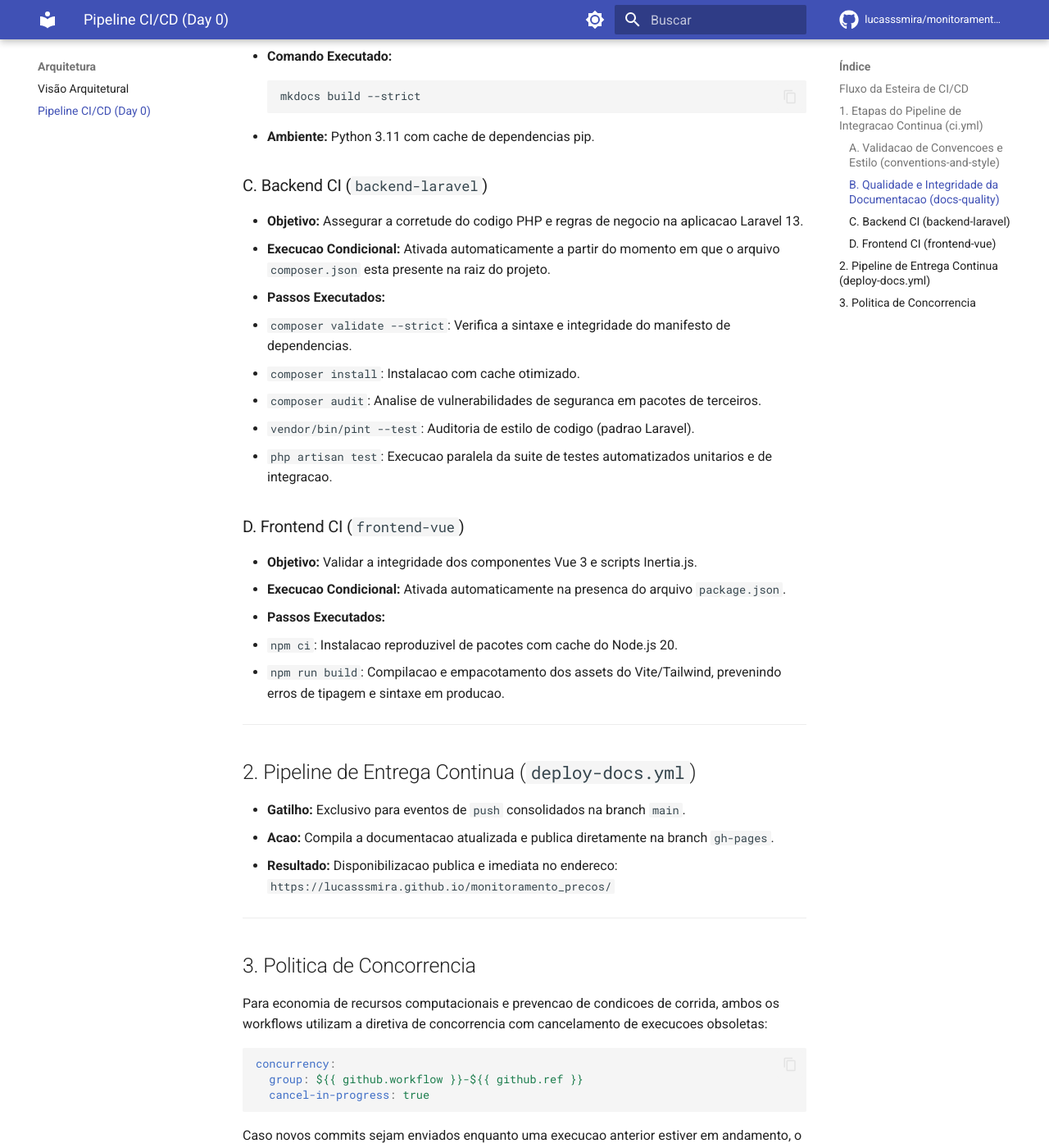
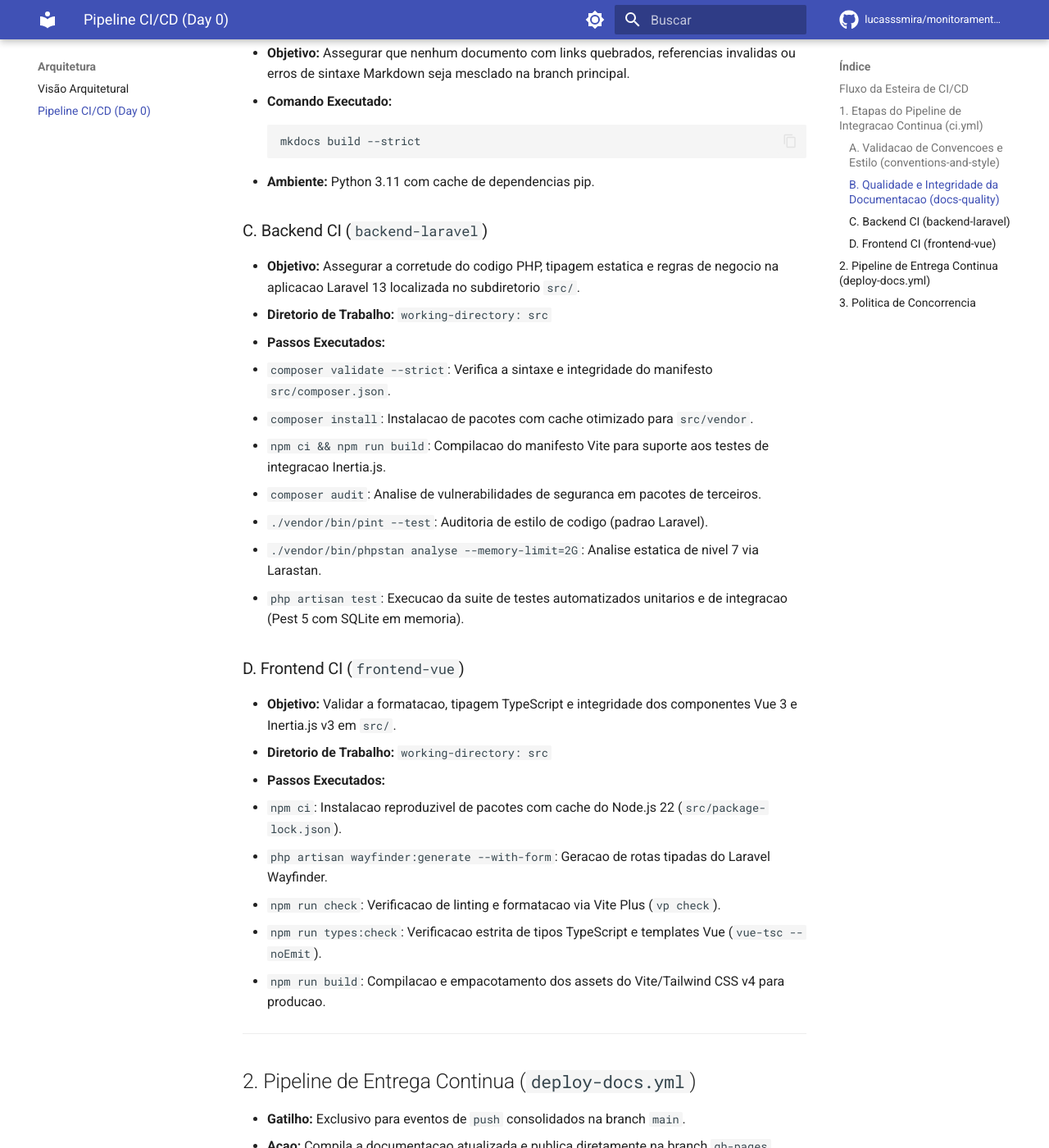
Before and after one commit to lucasssmira/monitoramento_precos, an MkDocs documentation site: the page built from docs/arquitetura/ci-cd.md, in a window 1280 px wide and 1400 px high, scrolled down 1163 px. Shown: the whole window at 82% size. Built offline with MkDocs 1.6.1 and Material for MkDocs 9.7.7, drawn with Linux system fonts in a browser that asks for light colours; comment, search, counter and statistics services are not loaded; some of the changed text lies outside the part shown.

Commit message:
ci(infra): ajustar pipeline ci para subdiretorio src e adicionar mailpit no docker

````diff
--- a/docs/arquitetura/ci-cd.md
+++ b/docs/arquitetura/ci-cd.md
@@ -1,6 +1,6 @@
-# Pipeline de Integracao e Entrega Continua (CI/CD Day 0)
+# Pipeline de Integracao e Entrega Continua (CI/CD)
 
-Esta secao documenta a arquitetura de **CI/CD Day 0** configurada no repositorio GitHub Actions. A esteira garante a qualidade estrita do codigo, conformidade com os padroes operacionais e publicacao automatica desde o momento inicial do projeto.
+Esta secao documenta a arquitetura de **CI/CD** configurada no repositorio GitHub Actions. A esteira garante a qualidade estrita do codigo em `src/`, conformidade com os padroes operacionais e publicacao automatica da documentacao.
 
 ---
 
@@ -8,22 +8,22 @@ Esta secao documenta a arquitetura de **CI/CD Day 0** configurada no repositorio
 
 ```mermaid
 graph TD
-    Trigger[Evento: Git Push ou Pull Request na branch main] --> Runner[GitHub Actions Runner]
+    Trigger["Evento: Git Push ou Pull Request na branch main"] --> Runner["GitHub Actions Runner"]
 
     subgraph CI["Pipeline de Integracao Continua (ci.yml)"]
-        Job1[1. Validacao de Convencoes]
-        Job2[2. Qualidade da Documentacao]
-        Job3[3. Backend CI - Laravel/PHP]
-        Job4[4. Frontend CI - Vue/Inertia]
+        Job1["1. Validacao de Convencoes"]
+        Job2["2. Qualidade da Documentacao"]
+        Job3["3. Backend CI - Laravel 13 / PHP 8.3 (src/)"]
+        Job4["4. Frontend CI - Vue 3 / TypeScript (src/)"]
 
-        Job1 -->|Verifica zero emojis e commits| Check1[Conformidade de Estilo]
-        Job2 -->|Executa mkdocs build --strict| Check2[Validacao de Links e Ancoras]
-        Job3 -->|Executa Pint, Audit e Testes| Check3[Qualidade de Backend]
-        Job4 -->|Executa npm build| Check4[Validacao de Assets SPA]
+        Job1 -->|Verifica zero emojis e Conventional Commits| Check1["Conformidade de Estilo"]
+        Job2 -->|Executa mkdocs build --strict| Check2["Validacao de Links e Ancoras"]
+        Job3 -->|Executa Pint, Audit, Larastan e Pest| Check3["Qualidade de Backend"]
+        Job4 -->|Executa Wayfinder, vp check, vue-tsc e build| Check4["Validacao de Assets SPA"]
     end
 
     subgraph CD["Pipeline de Entrega Continua (deploy-docs.yml)"]
-        DeployPages[Deploy Automatico no GitHub Pages via branch gh-pages]
+        DeployPages["Deploy Automatico no GitHub Pages via branch gh-pages"]
     end
 
     Trigger --> CI
@@ -35,10 +35,11 @@ graph TD
 ## 1. Etapas do Pipeline de Integracao Continua (`ci.yml`)
 
 ### A. Validacao de Convencoes e Estilo (`conventions-and-style`)
-- **Objetivo:** Garantir a observancia estrita das regras documentadas em `.antigravity/.agentrules`.
+- **Objetivo:** Garantir a observancia estrita das regras documentadas em `.agents/rules/agentrules.md` e na skill `github-flow`.
 - **Verificacoes:**
-  - Inspecao das mensagens de commit entre a branch de trabalho e `main`.
-  - Proibicao estrita de emojis em mensagens de historico Git.
+  - Inspecao das mensagens de commit em relacao a branch `main`.
+  - Proibicao estrita de emojis no historico Git.
+  - Validacao automatica do formato **Conventional Commits** em caixa baixa e sem ponto final.
 
 ### B. Qualidade e Integridade da Documentacao (`docs-quality`)
 - **Objetivo:** Assegurar que nenhum documento com links quebrados, referencias invalidas ou erros de sintaxe Markdown seja mesclado na branch principal.
@@ -49,21 +50,26 @@ graph TD
 - **Ambiente:** Python 3.11 com cache de dependencias pip.
 
 ### C. Backend CI (`backend-laravel`)
-- **Objetivo:** Assegurar a corretude do codigo PHP e regras de negocio na aplicacao Laravel 13.
-- **Execucao Condicional:** Ativada automaticamente a partir do momento em que o arquivo `composer.json` esta presente na raiz do projeto.
+- **Objetivo:** Assegurar a corretude do codigo PHP, tipagem estatica e regras de negocio na aplicacao Laravel 13 localizada no subdiretorio `src/`.
+- **Diretorio de Trabalho:** `working-directory: src`
 - **Passos Executados:**
-  - `composer validate --strict`: Verifica a sintaxe e integridade do manifesto de dependencias.
-  - `composer install`: Instalacao com cache otimizado.
+  - `composer validate --strict`: Verifica a sintaxe e integridade do manifesto `src/composer.json`.
+  - `composer install`: Instalacao de pacotes com cache otimizado para `src/vendor`.
+  - `npm ci && npm run build`: Compilacao do manifesto Vite para suporte aos testes de integracao Inertia.js.
   - `composer audit`: Analise de vulnerabilidades de seguranca em pacotes de terceiros.
-  - `vendor/bin/pint --test`: Auditoria de estilo de codigo (padrao Laravel).
-  - `php artisan test`: Execucao paralela da suite de testes automatizados unitarios e de integracao.
+  - `./vendor/bin/pint --test`: Auditoria de estilo de codigo (padrao Laravel).
+  - `./vendor/bin/phpstan analyse --memory-limit=2G`: Analise estatica de nivel 7 via Larastan.
+  - `php artisan test`: Execucao da suite de testes automatizados unitarios e de integracao (Pest 5 com SQLite em memoria).
 
 ### D. Frontend CI (`frontend-vue`)
-- **Objetivo:** Validar a integridade dos componentes Vue 3 e scripts Inertia.js.
-- **Execucao Condicional:** Ativada automaticamente na presenca do arquivo `package.json`.
+- **Objetivo:** Validar a formatacao, tipagem TypeScript e integridade dos componentes Vue 3 e Inertia.js v3 em `src/`.
+- **Diretorio de Trabalho:** `working-directory: src`
 - **Passos Executados:**
-  - `npm ci`: Instalacao reproduzivel de pacotes com cache do Node.js 20.
-  - `npm run build`: Compilacao e empacotamento dos assets do Vite/Tailwind, prevenindo erros de tipagem e sintaxe em producao.
+  - `npm ci`: Instalacao reproduzivel de pacotes com cache do Node.js 22 (`src/package-lock.json`).
+  - `php artisan wayfinder:generate --with-form`: Geracao de rotas tipadas do Laravel Wayfinder.
+  - `npm run check`: Verificacao de linting e formatacao via Vite Plus (`vp check`).
+  - `npm run types:check`: Verificacao estrita de tipos TypeScript e templates Vue (`vue-tsc --noEmit`).
+  - `npm run build`: Compilacao e empacotamento dos assets do Vite/Tailwind CSS v4 para producao.
 
 ---
 
````
Also changed, not shown: docker-compose.yml (+20 -0 lines), 5 other files.
